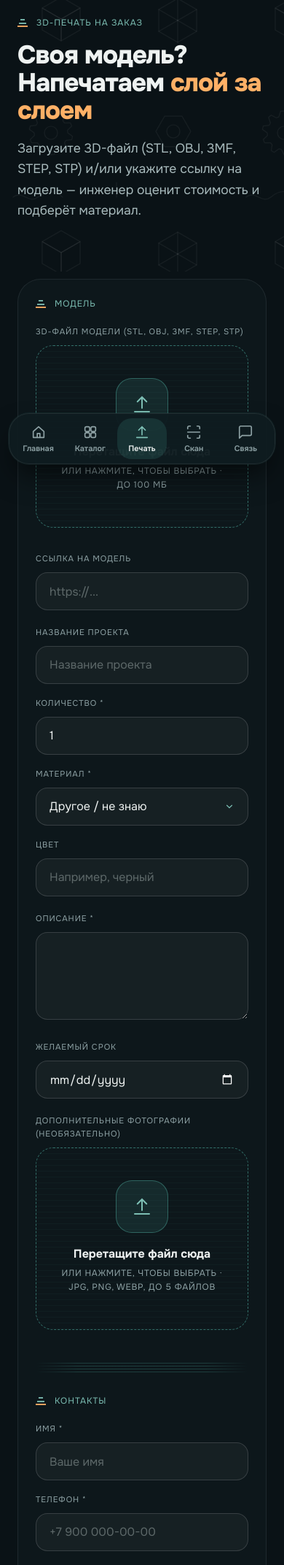
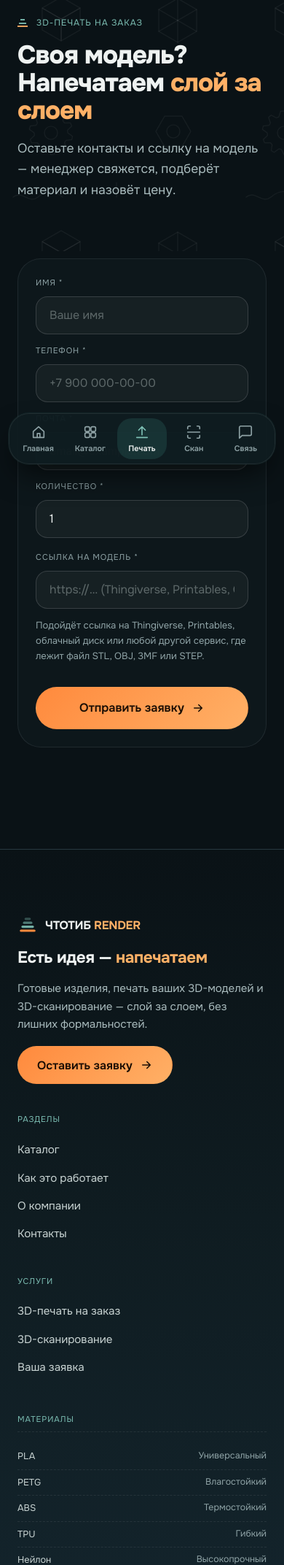
Before and after one commit to golotenko69/ChtotibRender, a Django app: page /custom-print/ in a window 390 px wide. Shown: the part 196-2340 px from the top of the page at 73% size. Run offline with Django 5.2, Linux system fonts and the light colour scheme.

Commit message:
feat(forms): short print and scanning request forms
- Print request form: name, phone, email, quantity and a link to the
  model only (all required). File/photo uploads, material, colour,
  deadline, description and comment are gone; the manager clarifies
  details by phone. Links without a scheme get https://.
- Scanning request form: name, phone, email, quantity and photos of
  the object (all required); size, city, deadline, format and
  post-processing options removed.
- description (print) and object_name (scan) become optional in the
  models (migrations 0002), so existing requests keep their data and
  the dashboard still shows it.
- Compact single-card layout for both forms; site copy now asks for a
  link to the model instead of a file upload.

Co-Authored-By: Claude Opus 5.5 <noreply@anthropic.com>

```diff
--- a/apps/core/emails.py
+++ b/apps/core/emails.py
@@ -88,7 +88,7 @@ def send_scanning_request_emails(scan_request):
     message_admin = (
         f"Новая заявка на 3D-сканирование: {scan_request.request_number}\n"
         f"Клиент: {scan_request.name}, тел. {scan_request.phone}\n"
-        f"Объект: {scan_request.object_name}\n"
+        f"Объект: {scan_request.object_name or '—'}\n"
         f"Откройте Django Admin для подробностей."
     )
     _safe_send(subject_admin, message_admin, _admin_recipients())
--- a/apps/print_requests/forms.py
+++ b/apps/print_requests/forms.py
@@ -1,14 +1,11 @@
 from django import forms
-from django.core.exceptions import ValidationError
-
-from apps.core.validators import validate_image_content, validate_image_upload, validate_model_upload
 
 from .models import CustomPrintRequest
 
-MAX_PRINT_PHOTOS = 5
-
 
 class MultiFileInput(forms.ClearableFileInput):
+    """Multi-file widget, reused by the scanning request form."""
+
     allow_multiple_selected = True
 
     def value_from_datadict(self, data, files, name):
@@ -17,64 +14,24 @@ class MultiFileInput(forms.ClearableFileInput):
         return files.get(name)
 
 
-class MultiFileField(forms.FileField):
-    widget = MultiFileInput
-
-    def clean(self, data, initial=None):
-        if not data:
-            return []
-        if not isinstance(data, (list, tuple)):
-            data = [data]
-        if len(data) > MAX_PRINT_PHOTOS:
-            raise ValidationError(f"Можно загрузить не более {MAX_PRINT_PHOTOS} фотографий.")
-        cleaned = []
-        for f in data:
-            validate_image_upload(f)
-            validate_image_content(f.file)
-            cleaned.append(f)
-        return cleaned
-
-
 class CustomPrintRequestForm(forms.ModelForm):
-    photos = MultiFileField(
-        required=False,
-        label="Дополнительные фотографии",
-        widget=MultiFileInput(attrs={"multiple": True, "accept": "image/jpeg,image/png,image/webp"}),
-    )
+    """Short public form: contacts, quantity and a link to the model.
+    Material, colour, deadline etc. are agreed with the manager later."""
 
     class Meta:
         model = CustomPrintRequest
-        fields = [
-            "name", "phone", "email", "project_name", "description", "quantity",
-            "material", "color", "deadline", "model_url", "model_file", "comment",
-        ]
+        fields = ["name", "phone", "email", "quantity", "model_url"]
         widgets = {
-            "name": forms.TextInput(attrs={"class": "form-input", "placeholder": "Ваше имя"}),
-            "phone": forms.TextInput(attrs={"class": "form-input", "placeholder": "+7 900 000-00-00"}),
-            "email": forms.EmailInput(attrs={"class": "form-input", "placeholder": "email@example.com"}),
-            "project_name": forms.TextInput(attrs={"class": "form-input", "placeholder": "Название проекта"}),
-            "description": forms.Textarea(attrs={"class": "form-textarea", "rows": 4}),
-            "quantity": forms.NumberInput(attrs={"class": "form-input", "min": 1}),
-            "material": forms.Select(attrs={"class": "form-select"}),
-            "color": forms.TextInput(attrs={"class": "form-input", "placeholder": "Например, черный"}),
-            "deadline": forms.DateInput(attrs={"class": "form-input", "type": "date"}),
-            "model_url": forms.URLInput(attrs={"class": "form-input", "placeholder": "https://..."}),
-            "model_file": forms.ClearableFileInput(attrs={"accept": ".stl,.obj,.3mf,.step,.stp"}),
-            "comment": forms.Textarea(attrs={"class": "form-textarea", "rows": 3}),
+            "name": forms.TextInput(attrs={"class": "form-input", "placeholder": "Ваше имя", "autocomplete": "name"}),
+            "phone": forms.TextInput(attrs={"class": "form-input", "placeholder": "+7 900 000-00-00", "autocomplete": "tel", "inputmode": "tel"}),
+            "email": forms.EmailInput(attrs={"class": "form-input", "placeholder": "email@example.com", "autocomplete": "email"}),
+            "quantity": forms.NumberInput(attrs={"class": "form-input", "min": 1, "max": 1000}),
+            "model_url": forms.URLInput(attrs={"class": "form-input", "placeholder": "https://… (Thingiverse, Printables, Google Диск, Яндекс Диск)"}),
         }
+        labels = {"email": "Почта", "model_url": "Ссылка на модель"}
 
-    def clean_model_file(self):
-        model_file = self.cleaned_data.get("model_file")
-        if model_file:
-            validate_model_upload(model_file)
-        return model_file
-
-    def clean(self):
-        cleaned_data = super().clean()
-        model_file = cleaned_data.get("model_file")
-        model_url = cleaned_data.get("model_url")
-        if not model_file and not model_url:
-            raise ValidationError(
-                "Прикрепите файл модели или укажите ссылку на модель (можно и то, и другое)."
-            )
-        return cleaned_data
+    def __init__(self, *args, **kwargs):
+        super().__init__(*args, **kwargs)
+        for name in ("name", "phone", "email", "model_url"):
+            self.fields[name].required = True
+        self.fields["model_url"].assume_scheme = "https"
--- a/apps/print_requests/models.py
+++ b/apps/print_requests/models.py
@@ -43,7 +43,7 @@ class CustomPrintRequest(RequestNumberMixin, models.Model):
     email = models.EmailField("Email", blank=True)
 
     project_name = models.CharField("Название проекта", max_length=255, blank=True)
-    description = models.TextField("Описание")
+    description = models.TextField("Описание", blank=True)
     quantity = models.PositiveIntegerField("Количество", default=1,
                                             validators=[MinValueValidator(1)])
     material = models.CharField("Материал", max_length=20, choices=Material.choices,
--- a/apps/print_requests/views.py
+++ b/apps/print_requests/views.py
@@ -1,4 +1,3 @@
-from django.db import transaction
 from django.http import Http404
 from django.shortcuts import get_object_or_404, redirect, render
 
@@ -6,19 +5,14 @@ from apps.core.emails import send_print_request_emails
 from apps.core.security import remember_submitted_request, submitted_in_this_session
 
 from .forms import CustomPrintRequestForm
-from .models import CustomPrintRequest, PrintRequestPhoto
+from .models import CustomPrintRequest
 
 
 def custom_print_request(request):
     if request.method == "POST":
-        form = CustomPrintRequestForm(request.POST, request.FILES)
+        form = CustomPrintRequestForm(request.POST)
         if form.is_valid():
-            with transaction.atomic():
-                photos = form.cleaned_data.pop("photos", [])
-                print_request = form.save()
-                PrintRequestPhoto.objects.bulk_create([
-                    PrintRequestPhoto(request=print_request, image=photo) for photo in photos
-                ])
+            print_request = form.save()
             remember_submitted_request(request, print_request.request_number)
             send_print_request_emails(print_request)
             return redirect("print_requests:success", request_number=print_request.request_number)
--- a/apps/scanning/models.py
+++ b/apps/scanning/models.py
@@ -35,7 +35,7 @@ class ScanningRequest(RequestNumberMixin, models.Model):
     phone = models.CharField("Телефон", max_length=32, validators=[phone_validator])
     email = models.EmailField("Email", blank=True)
 
-    object_name = models.CharField("Название объекта", max_length=255)
+    object_name = models.CharField("Название объекта", max_length=255, blank=True)
     description = models.TextField("Описание", blank=True)
     dimensions = models.CharField("Примерные размеры", max_length=255, blank=True)
     quantity = models.PositiveIntegerField("Количество объектов", default=1,
--- a/static/css/main.css
+++ b/static/css/main.css
@@ -486,6 +486,9 @@ a:hover .cube-mark rect:nth-child(4) { transform: translateX(3px); }
 .form { display: flex; flex-direction: column; gap: 4px; max-width: 100%; }
 .form-grid { display: grid; grid-template-columns: 1fr 1fr; gap: 0 18px; }
 .form-grid .form-field--full { grid-column: 1 / -1; }
+.form--compact { max-width: 680px; margin: 0 auto; padding: 32px; }
+.form--compact .form-field { margin-bottom: 14px; }
+.form--compact .btn { width: 100%; margin-top: 6px; }
 .form-field { margin-bottom: 18px; }
 .form-field label { display: block; font-family: var(--font-mono); font-size: .7rem; letter-spacing: .08em; text-transform: uppercase; color: var(--muted-2); margin-bottom: 9px; transition: color .25s; }
 .form-field:focus-within > label { color: var(--mint); }
--- a/templates/core/contact.html
+++ b/templates/core/contact.html
@@ -6,7 +6,7 @@
     <div class="container">
         <span class="section-label" data-reveal>Контакты</span>
         <h1 class="split-words" data-split>Свяжитесь <span class="serif">с нами</span></h1>
-        <p data-reveal style="--d:.3s">Опишите задачу или прикрепите файл модели — рассчитаем стоимость и ответим в течение часа.</p>
+        <p data-reveal style="--d:.3s">Опишите задачу или пришлите ссылку на модель — рассчитаем стоимость и ответим в течение часа.</p>
     </div>
 </section>
 <section class="section" style="padding-top:10px;">
--- a/templates/print_requests/form.html
+++ b/templates/print_requests/form.html
@@ -4,55 +4,34 @@
 
 {% block content %}
 <section class="page-hero bg-parts">
-    <div class="page-hero__floor" aria-hidden="true"></div>
     <img class="page-hero__illu" src="{% static 'img/filament-spool.svg' %}" alt="" aria-hidden="true">
     <div class="container narrow">
-        <div class="service-card__icon" data-reveal="zoom">
+        <div class="service-card__icon">
             <svg width="24" height="24" viewBox="0 0 24 24" fill="none" stroke="#FFB066" stroke-width="1.6" stroke-linecap="round" stroke-linejoin="round" aria-hidden="true"><path d="M12 2L2 7l10 5 10-5-10-5zM2 17l10 5 10-5M2 12l10 5 10-5"/></svg>
         </div>
-        <span class="section-label" data-reveal>3D-печать на заказ</span>
-        <h1 class="split-words" data-split>Своя модель? Напечатаем <span class="serif">слой за слоем</span></h1>
-        <p data-reveal style="--d:.3s">Загрузите 3D-файл (STL, OBJ, 3MF, STEP, STP) и/или укажите ссылку на модель — инженер оценит стоимость и подберёт материал.</p>
+        <span class="section-label">3D-печать на заказ</span>
+        <h1>Своя модель? Напечатаем <span class="serif">слой за слоем</span></h1>
+        <p>Оставьте контакты и ссылку на модель — менеджер свяжется, подберёт материал и назовёт цену.</p>
     </div>
 </section>
 
 <section class="section" style="padding-top:10px;">
     <div class="container narrow">
-        <form method="post" enctype="multipart/form-data" class="form panel" novalidate data-reveal>
+        <form method="post" class="form panel form--compact" novalidate>
             {% csrf_token %}
             {% if form.non_field_errors %}<div class="form-error">{{ form.non_field_errors }}</div>{% endif %}
 
-            <span class="section-label">Модель</span>
-            <div class="form-field">
-                <label>3D-файл модели (STL, OBJ, 3MF, STEP, STP)</label>
-                {% include "components/file-upload.html" with field=form.model_file zone_id="model-file-upload" hint="до 100 МБ" %}
-            </div>
-            {% include "components/forms.html" with field=form.model_url %}
-            <div class="form-grid">
-                {% include "components/forms.html" with field=form.project_name %}
-                {% include "components/forms.html" with field=form.quantity %}
-                {% include "components/forms.html" with field=form.material %}
-                {% include "components/forms.html" with field=form.color %}
-            </div>
-            {% include "components/forms.html" with field=form.description %}
-            {% include "components/forms.html" with field=form.deadline %}
-
-            <div class="form-field">
-                <label>Дополнительные фотографии (необязательно)</label>
-                {% include "components/file-upload.html" with field=form.photos zone_id="photos-upload" hint="JPG, PNG, WEBP, до 5 файлов" %}
-            </div>
-
-            <div aria-hidden="true" class="layers-sep" style="margin:10px 0 26px;"></div>
-            <span class="section-label">Контакты</span>
             <div class="form-grid">
                 {% include "components/forms.html" with field=form.name %}
                 {% include "components/forms.html" with field=form.phone %}
+                {% include "components/forms.html" with field=form.email %}
+                {% include "components/forms.html" with field=form.quantity %}
             </div>
-            {% include "components/forms.html" with field=form.email %}
-            {% include "components/forms.html" with field=form.comment %}
+            {% include "components/forms.html" with field=form.model_url %}
+            <p class="form-hint" style="margin:-6px 0 22px;">Подойдёт ссылка на Thingiverse, Printables, облачный диск или любой другой сервис, где лежит файл STL, OBJ, 3MF или STEP.</p>
 
-            <button type="submit" class="btn btn--primary btn--lg">
-                <svg width="18" height="18" viewBox="0 0 24 24" fill="none" stroke="currentColor" stroke-width="2" stroke-linecap="round" aria-hidden="true"><path d="M12 16V4M7 9l5-5 5 5M4 20h16"/></svg>Отправить заявку</button>
+            <button type="submit" class="btn btn--primary btn--lg">Отправить заявку
+                <svg width="18" height="18" viewBox="0 0 24 24" fill="none" stroke="currentColor" stroke-width="2" stroke-linecap="round" aria-hidden="true"><path d="M5 12h14M13 6l6 6-6 6"/></svg></button>
         </form>
     </div>
 </section>
--- a/templates/products/catalog.html
+++ b/templates/products/catalog.html
@@ -64,7 +64,7 @@
 
         <a href="{% url 'print_requests:form' %}" class="promo-card" data-reveal style="margin-top:40px;min-height:0;flex-direction:row;align-items:center;flex-wrap:wrap;">
             <span class="promo-card__title">Нужного товара нет? <span class="serif">Напечатаем по вашей модели</span></span>
-            <span class="btn btn--primary">Отправить файл <svg width="18" height="18" viewBox="0 0 24 24" fill="none" stroke="currentColor" stroke-width="2" stroke-linecap="round" aria-hidden="true"><path d="M5 12h14M13 6l6 6-6 6"/></svg></span>
+            <span class="btn btn--primary">Заказать печать <svg width="18" height="18" viewBox="0 0 24 24" fill="none" stroke="currentColor" stroke-width="2" stroke-linecap="round" aria-hidden="true"><path d="M5 12h14M13 6l6 6-6 6"/></svg></span>
         </a>
     </div>
 </section>
```
Also changed, not shown: apps/core/tests/tests.py (+5 -8 lines), apps/dashboard/tests/tests.py (+3 -4 lines), apps/print_requests/tests/tests.py (+35 -37 lines), apps/scanning/forms.py (+14 -16 lines), apps/scanning/tests/tests.py (+26 -23 lines), templates/core/home.html (+8 -8 lines), templates/scanning/form.html (+10 -31 lines), apps/print_requests/migrations/0002_alter_customprintrequest_description.py (added), apps/scanning/migrations/0002_alter_scanningrequest_object_name.py (added).
